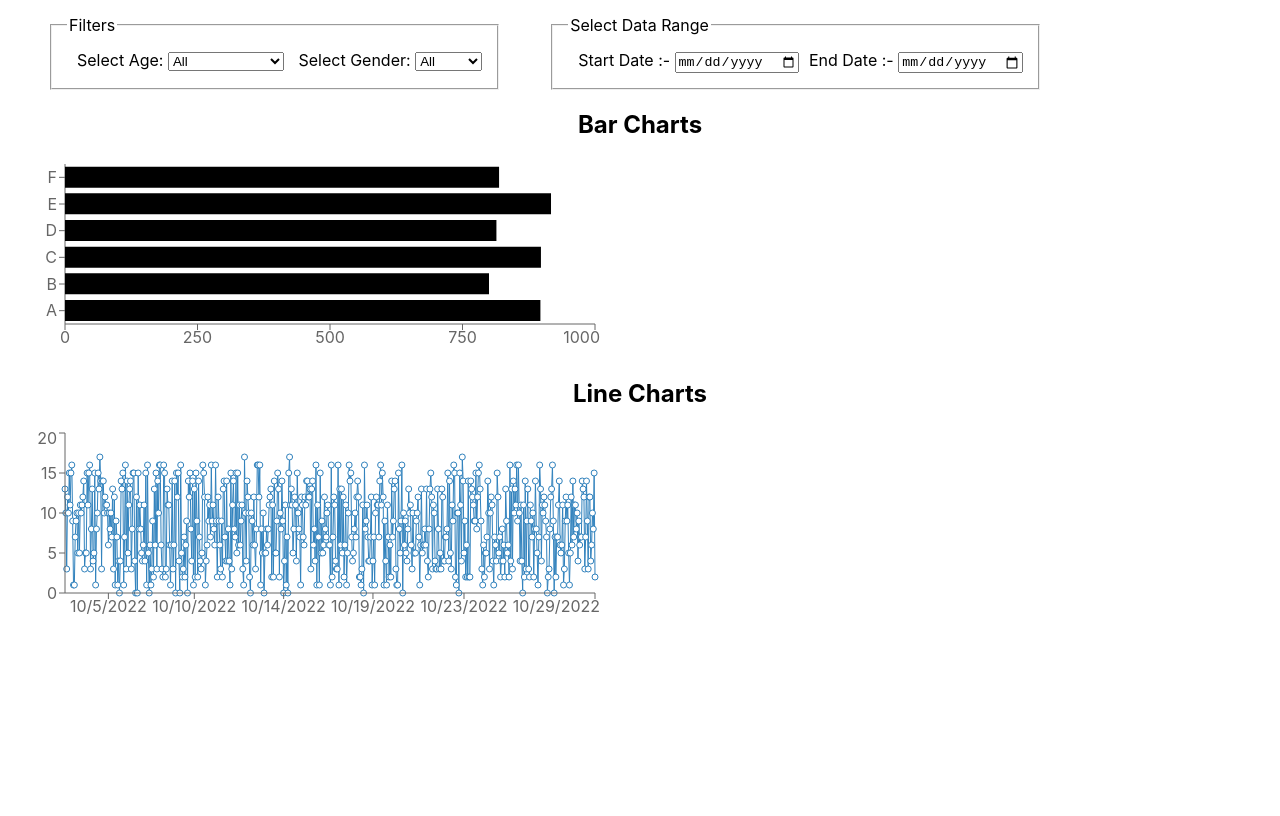
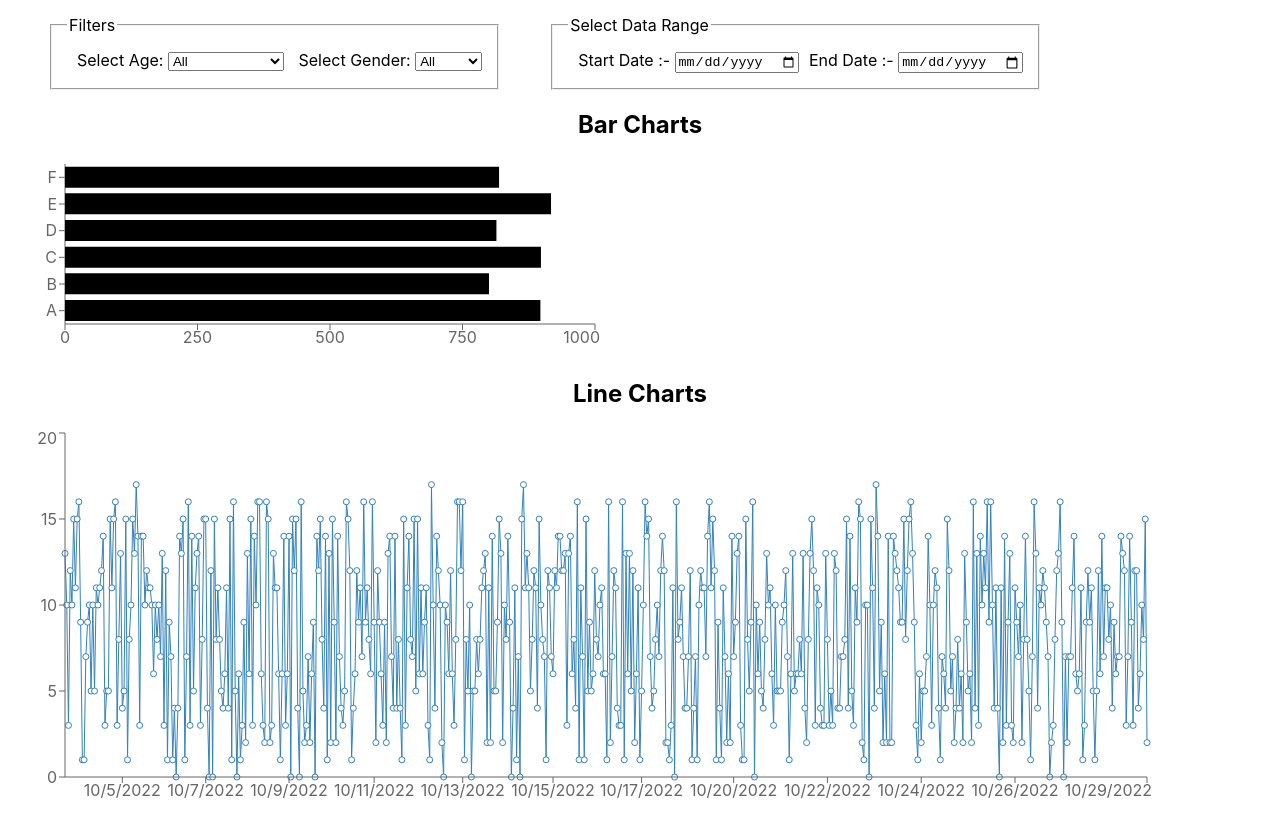
Before and after one commit to Jineshsonawat/charts, a React (Create React App) app: page / in a window 1280 px wide. Built offline with nearby package versions, Linux system fonts and the light colour scheme.

Commit message:
feat : add the functionality of showing data for particular criteria in Line chart

```diff
--- a/package.json
+++ b/package.json
@@ -35,5 +35,8 @@
       "last 1 firefox version",
       "last 1 safari version"
     ]
+  },
+  "devDependencies": {
+    "@babel/plugin-proposal-private-property-in-object": "^7.21.11"
   }
 }
--- a/src/App.js
+++ b/src/App.js
@@ -12,17 +12,14 @@ import {
 } from "recharts";
 
 function App() {
-  const onBarClick = (arg) => {
-    console.log(arg);
-  };
-
   const {
     getAgeData,
     getGenderData,
     getStartDate,
     getEndDate,
     convertFilteredData,
-    filteredData,
+    filterDataOnBarClick,
+    onBarClick,
   } = useFIlter();
 
   return (
@@ -68,8 +65,8 @@ function App() {
         </section>
         <section>
           <h1>Line Charts</h1>
-          <ResponsiveContainer width={600} aspect={3}>
-            <LineChart data={filteredData}>
+          <ResponsiveContainer width="90%" aspect={3}>
+            <LineChart data={filterDataOnBarClick}>
               <Line dataKey="workTime" />
               <Tooltip />
               <XAxis dataKey="date" type="category" />
--- a/src/customHooks.js
+++ b/src/customHooks.js
@@ -6,6 +6,7 @@ const useFIlter = () => {
   const [selectedAge, setSelectedAge] = useState("All");
   const [startDate, setStartDate] = useState("All");
   const [endDate, setEndDate] = useState("All");
+  const [barName, setBarName] = useState("All");
 
   function getAgeData(event) {
     setSelectedAge(event.target.value);
@@ -28,6 +29,10 @@ const useFIlter = () => {
       setEndDate(event.target.value);
     }
   }
+
+  const onBarClick = (arg) => {
+    setBarName(arg.name);
+  };
 
   const filteredData = modifiedUserData
     .filter((item) => {
@@ -66,6 +71,14 @@ const useFIlter = () => {
       }
     });
 
+  const filterDataOnBarClick = filteredData.filter((item) => {
+    if (barName === "All") {
+      return true;
+    } else {
+      return item.name === barName;
+    }
+  });
+
   const reducedData = filteredData.reduce((acc, curr) => {
     if (acc[curr.name]) {
       acc[curr.name].workTime += curr.workTime;
@@ -101,6 +114,8 @@ const useFIlter = () => {
     getEndDate,
     convertFilteredData,
     filteredData,
+    filterDataOnBarClick,
+    onBarClick,
   };
 };
 
```
Also changed, not shown: 1 other file (tests, documents, lock files or other folders).
